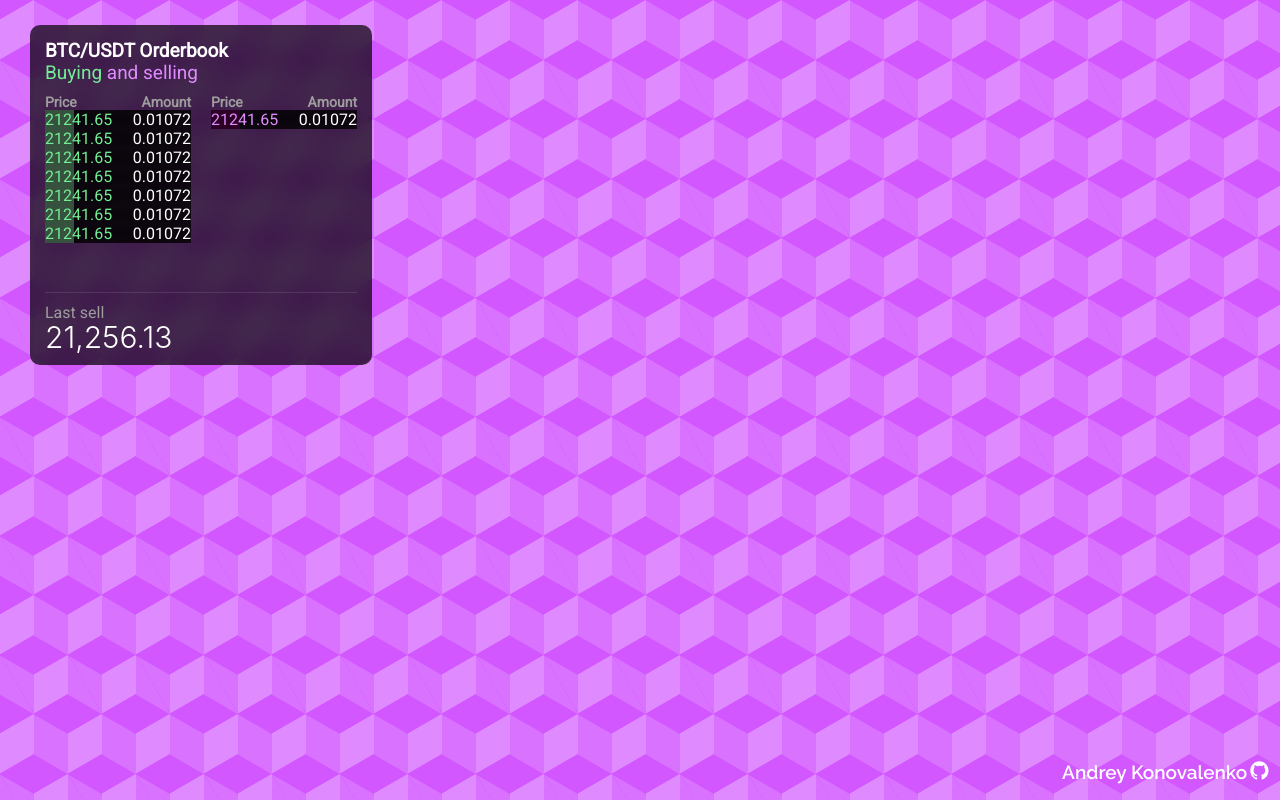
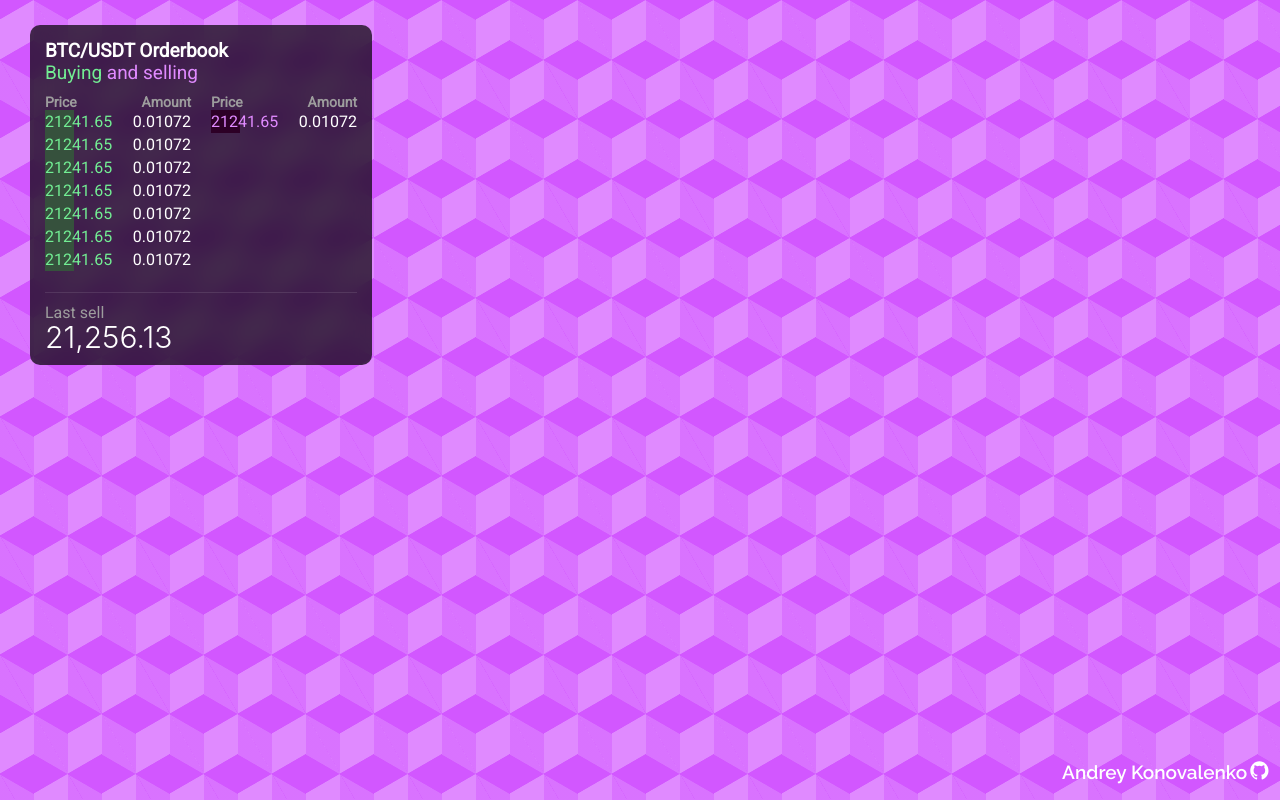
Before and after one commit to AndreyKonovalenko/order-book-widget, a React (Create React App) app: page / in a window 1280 px wide. Built offline with nearby package versions, Linux system fonts and the light colour scheme.

Commit message:
chore: styleing

```diff
--- a/src/components/orderbook/dataTable/Item.js
+++ b/src/components/orderbook/dataTable/Item.js
@@ -6,14 +6,14 @@ const Item = (props) => {
   const styles = {
     container: {
       display: "flex",
-      width: "146px",
-      heiht: "19px",
       flexDirection: "row",
       justifyContent: "space-between",
-      backdropFilter: "blur(10px)",
+      alignItems: "center",
+      width: "146px",
+      padding: "2px  0px",
       background: `linear-gradient(to right, ${
         isAsk ? colors.buyProgressBar : colors.sellProgressBar
-      } ${barLength}%, rgba(0, 0, 0, 0.7) 0%)`,
+      } ${barLength}%, rgba(0, 0, 0, 0) 0%)`,
     },
     price: {
       fontFamily: fonts.family.main,
@@ -21,6 +21,7 @@ const Item = (props) => {
       fontStyle: "normal",
       fontSize: fonts.size.dataContainer.data,
       color: isAsk ? colors.buy : colors.sell,
+      lineHieght: "120%",
     },
     amaunt: {
       fontFamily: fonts.family.main,
@@ -28,6 +29,7 @@ const Item = (props) => {
       fontStyle: "normal",
       fontSize: fonts.size.dataContainer.data,
       color: colors.text.main,
+      lineHieght: "120%",
     },
   };
   return (
```
